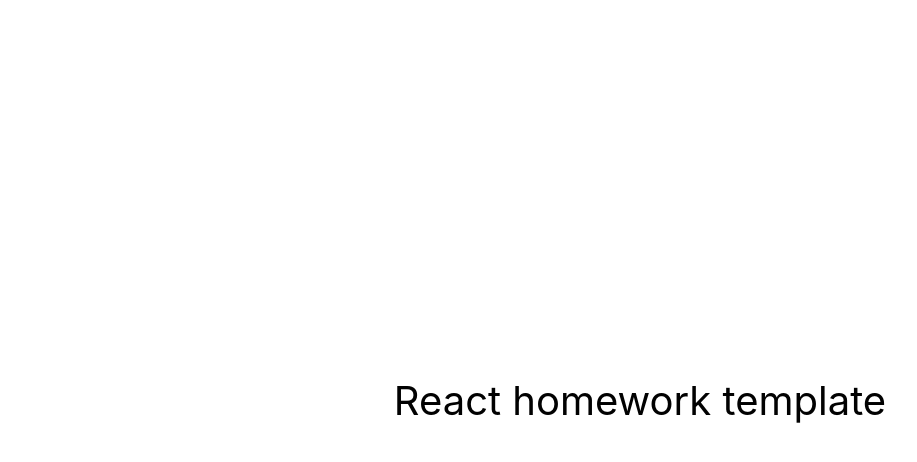
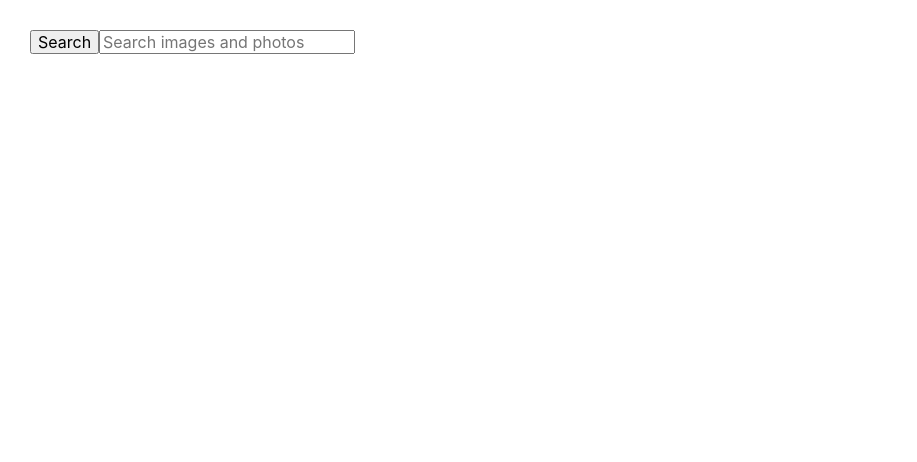
Before and after one commit to Dolbina/goit-react-hw-03-image-finder, a React (Create React App) app: page / in a window 1280 px wide. Shown: the top 462 px of the page, without its empty margins (0-917 px from the left). Built offline with nearby package versions, Linux system fonts and the light colour scheme.

Commit message:
add form

```diff
--- a/package.json
+++ b/package.json
@@ -7,6 +7,8 @@
     "@testing-library/jest-dom": "^5.16.3",
     "@testing-library/react": "^12.1.4",
     "@testing-library/user-event": "^13.5.0",
+    "axios": "^1.3.6",
+    "formik": "^2.2.9",
     "modern-normalize": "^1.1.0",
     "prop-types": "^15.8.1",
     "react": "^18.1.0",
--- a/src/components/App.jsx
+++ b/src/components/App.jsx
@@ -1,16 +1,23 @@
-export const App = () => {
-  return (
-    <div
-      style={{
-        height: '100vh',
-        display: 'flex',
-        justifyContent: 'center',
-        alignItems: 'center',
-        fontSize: 40,
-        color: '#010101'
-      }}
-    >
-      React homework template
-    </div>
-  );
-};
+import { Component } from 'react';
+import { GlobalStyle } from './GlobalStyle';
+import { Searchbar } from './Searchbar/Searchbar';
+import { Layout } from './Layout/Layout';
+
+export class App extends Component {
+
+  state = {
+    title: [],
+    isLoading: false,
+    error: false,
+  };
+
+  render() {
+    return(
+
+      <Layout>
+        <Searchbar onSubmit={(console.log) } />
+        <GlobalStyle />
+      </Layout>
+    );
+  }
+}
--- a/src/index.css
+++ b/src/components/GlobalStyle.js
@@ -1,5 +1,7 @@
-@import-normalize; /* bring in normalize.css styles */
+import { createGlobalStyle } from 'styled-components';
+import 'modern-normalize';
 
+export const GlobalStyle = createGlobalStyle`
 body {
   margin: 0;
   font-family: -apple-system, BlinkMacSystemFont, 'Segoe UI', 'Roboto', 'Oxygen',
@@ -8,8 +10,16 @@ body {
   -webkit-font-smoothing: antialiased;
   -moz-osx-font-smoothing: grayscale;
 }
-
 code {
   font-family: source-code-pro, Menlo, Monaco, Consolas, 'Courier New',
     monospace;
 }
+p {
+  margin: 0;
+}
+ul, ol {
+  margin: 0;
+  padding: 0;
+  list-style: none;
+}
+`;
--- /dev/null
+++ b/src/components/Layout/Layout.js
@@ -0,0 +1,5 @@
+import { Container } from './Layout.styled';
+
+export const Layout = ({ children }) => {
+  return <Container>{children}</Container>;
+};
--- /dev/null
+++ b/src/components/Layout/Layout.styled.js
@@ -0,0 +1,6 @@
+import styled from 'styled-components';
+
+export const Container = styled.div`
+  margin: 0 auto;
+  padding: 30px;
+`;
--- /dev/null
+++ b/src/components/Searchbar/Searchbar.js
@@ -0,0 +1,22 @@
+import { Form, Formik, Field } from "formik";
+
+export const Searchbar = ({ onSubmit }) => {
+    const handelSubmit = (values, actions) => {
+        onSubmit(values);
+        actions.resetForm();
+    }
+    return (
+      <Formik initialValues={{ title: '' }} onSubmit={handelSubmit}>
+        <Form autoComplete="off">
+          <button type="submit">Search</button>
+          <label>
+            <Field
+              name="title"
+              type="text"
+              placeholder="Search images and photos"
+            />
+          </label>
+        </Form>
+      </Formik>
+    );
+};
--- a/src/index.js
+++ b/src/index.js
@@ -1,7 +1,7 @@
 import React from 'react';
 import ReactDOM from 'react-dom/client';
 import { App } from 'components/App';
-import './index.css';
+
 
 ReactDOM.createRoot(document.getElementById('root')).render(
   <React.StrictMode>
```
Also changed, not shown: src/services/api.js (added, +7 -0 lines), 1 other file (tests, documents, lock files or other folders).
